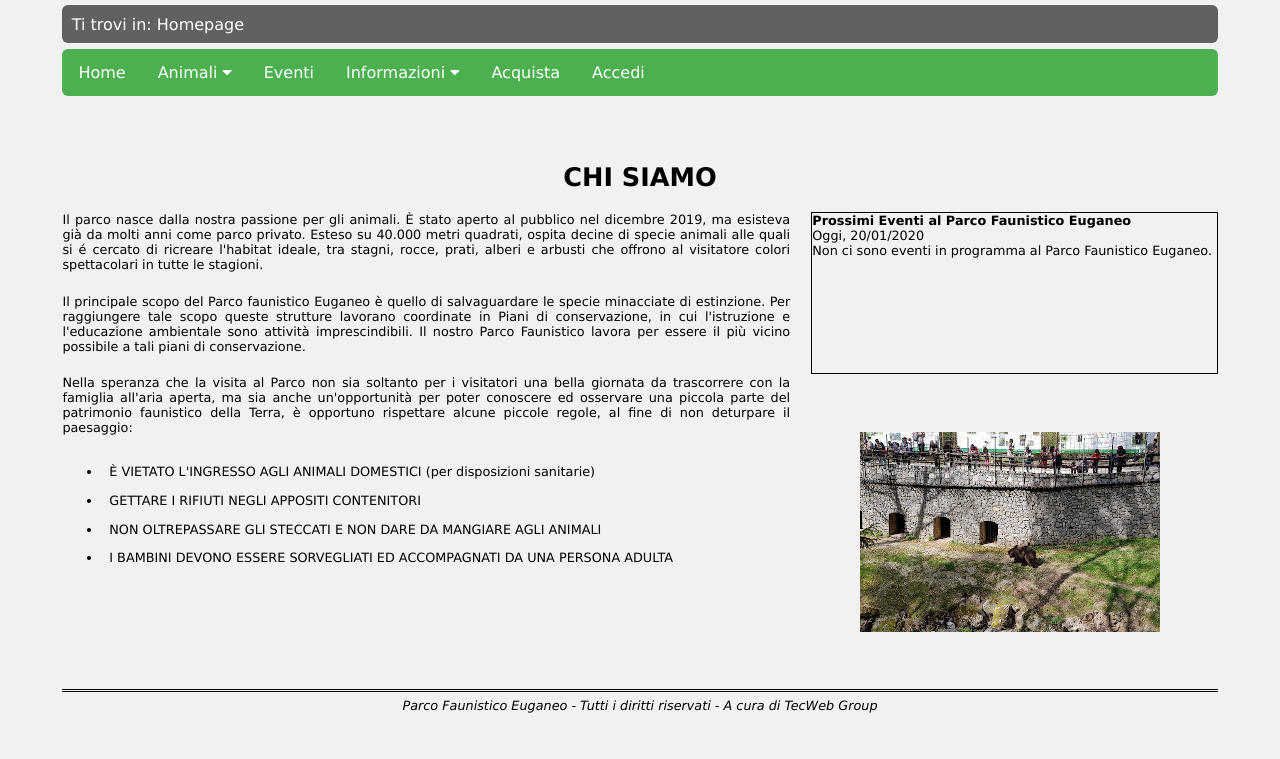
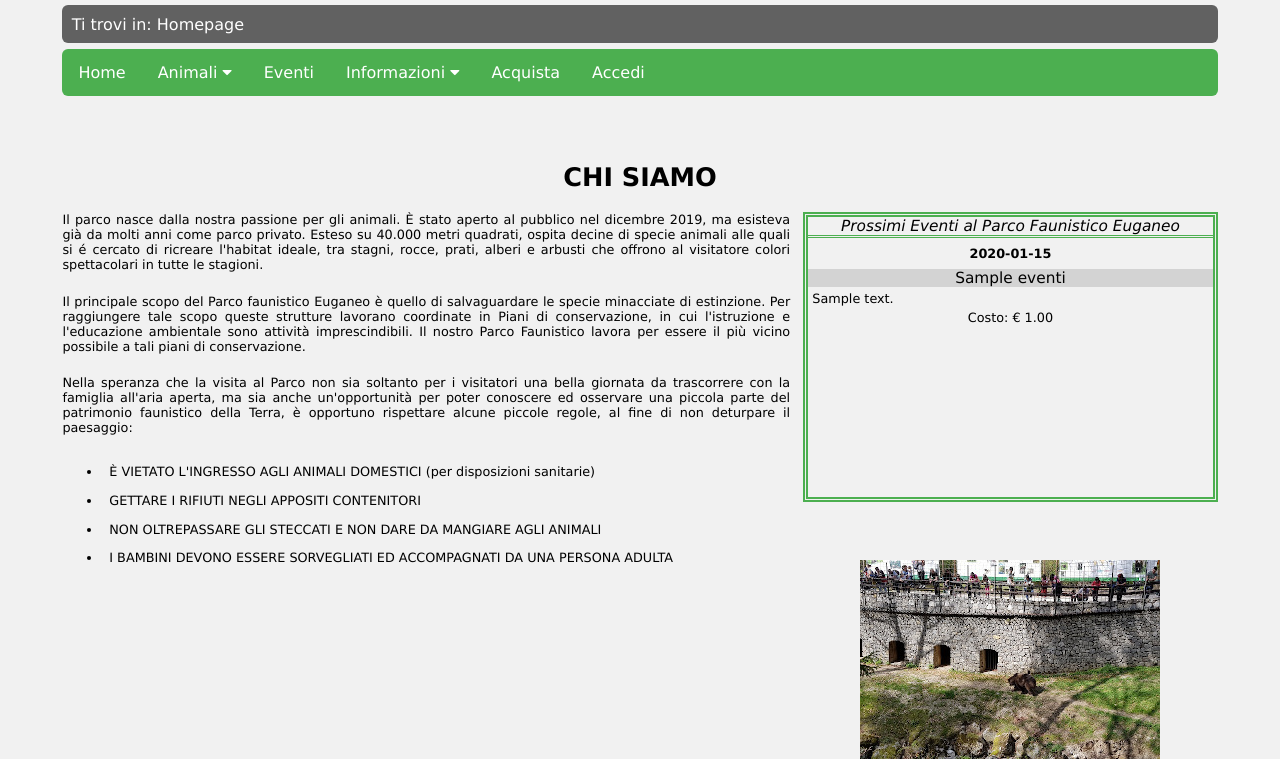
Before and after one commit to Fgiulia/progettoTecnologieWeb2019-2020, a PHP site: page /progettoTecnologieWeb2019-2020/PAGES/home.php in a window 1280 px wide. Shown: the part 151-910 px from the top of the page. Before the commit the page ends 864 px from the top, so only its background shows below. Run offline with PHP 8.4, Linux system fonts and the light colour scheme; tables that the repository leaves empty hold one stand-in row (values such as "Sample post").

Commit message:
fix css home e funzione per lettura eventi

```diff
--- a/CSS/cssGenerale.css
+++ b/CSS/cssGenerale.css
@@ -160,7 +160,7 @@ a:hover {
     padding: 0.5%;
 }
 
-/* STILE HOME PAGE */
+/* STILE DELLA HOME PAGE */
 #presentazioneSito{
     text-align: justify;
     font-size: 1vw;
@@ -183,9 +183,37 @@ a:hover {
 
 .boxProssimiEventi{
     width: 35%;
-    height: 20%;
+    height: 35%;
     float: right;
-    border: 1px solid #000000;
+    border: 5px double #4CAF50;
+    text-align: center;
+}
+
+.boxProssimiEventi .titoloBoxEventi{
+    font-size: 1.2vw;
+    font-style: italic;
+    border-bottom: 3px double #4CAF50;
+}
+
+.prossimiEventi .dataOdierna{
+    margin: 2%;
+    font-weight: bold;
+}
+
+.prossimiEventi .eventName{
+    font-size: 1.2vw;
+    font-style: inherit;
+    background-color: lightgray;
+}
+
+.prossimiEventi .eventDesc{
+    text-align: justify;
+    font-size: 1vw;
+    margin: 1%;
+}
+
+.prossimiEventi .eventPrice{
+    margin: 1%;
 }
 
 .immaginiHome img{
--- a/HTML/home.html
+++ b/HTML/home.html
@@ -41,7 +41,7 @@
 				</p>
 			</div>
 			<div class="boxProssimiEventi">
-				<p><strong>Prossimi Eventi al Parco Faunistico Euganeo</strong></p>
+				<p class="titoloBoxEventi">Prossimi Eventi al Parco Faunistico Euganeo</p>
 				<prossimiEventi></prossimiEventi>
 			</div>
 			<div class="immaginiHome">
--- a/PAGES/home.php
+++ b/PAGES/home.php
@@ -4,24 +4,28 @@
 
 #funzione per sapere la data odierna
     $oggi = date("d/m/Y");
-    $prossimiEventi = "<div id=\"prossimiEventi\"><p>Oggi&comma; ".$oggi."</p>";
+    $prossimiEventi = "<div class=\"prossimiEventi\">";
 
     $oggettoPagina = new sqlInteractions();
     $connessione = $oggettoPagina->apriConnessioneDB();
 
     if($connessione){
-        $eventi = $oggettoPagina->getEventi($oggi);
+        $evento = $oggettoPagina->getEventi();
 
-        if($eventi==null){
-            $prossimiEventi .= "<p class=\"msgErr\">Non ci sono eventi in programma al Parco Faunistico Euganeo&period;</p></div>";
+        if($evento==null){
+            $prossimiEventi .= "<p class=\"dataOdierna\">Oggi&comma; ".$oggi."</p><p class=\"messaggio\">Non ci sono eventi in programma al Parco Faunistico Euganeo&period;</p></div>";
         }
         else{
-            $prossimiEventi .= "<div id=\"prossimiEventi\">";
-            $prossimiEventi .= "</div></div>";
+            foreach($evento as $event)
+            $prossimiEventi .= "<div class=\"dataOdierna\">".$event['Data']."</div>
+                                <div class=\"eventName\">".$event['Nome']."</div>
+                                <div class=\"eventDesc\">".$event['Descrizione']."</div>
+                                <div class=\"eventPrice\"> Costo&colon; &euro; ".$event['Prezzo']."</div>
+                                </div>";
         }
     }
     else{
-        $prossimiEventi .= "<p class=\"msgErr\">Connessione al database degli eventi fallita&period;</p><p class=\"msgErr\">Per favore&comma; riprova&period;</p></div>";
+        $prossimiEventi .= "<p class=\"errorMessage\">Connessione al database degli eventi fallita&period;<br />Per favore&comma; riprova&period;</p></div>";
     }
 
     $output = file_get_contents("../HTML/home.html");
--- a/PHP/sqlInteractions.php
+++ b/PHP/sqlInteractions.php
@@ -5,12 +5,10 @@
 	const user = 'admin';
 	const pass = 'admin';
 	const dbName = 'Zoo';
-#inizializzazione di variabili
-	public $connection = null;
-	public $data = null;
 
 #funzione per la connessione ad DB
 	public function apriConnessioneDB(){
+		$connection = "";
 		$this->connection = mysqli_connect(static::host,static::user,static::pass,static::dbName);
 		if(!$this->connection){
 			return false;
@@ -154,18 +152,21 @@
 	}
 
 #funzione per la lettura da DB del prossimo evento (per la homepage)
-	public function getEventi($data){
-		$selectEventi = 'SELECT Nome, Prezzo, Data FROM Eventi WHERE Data=\''.$data.'\'';
-		$selectEventiResult = mysqli_query($this->connection,$selectEventi);
+	public function getEventi(){
+		$data = date("YYYY-mm-dd");
+		$selectEvents = 'SELECT Nome, Prezzo, Data, Descrizione FROM Eventi WHERE Data=\''.$data.'\' OR Data>\''.$data.'\' ORDER BY Data ASC LIMIT 1';
+		$selectEventsResult = mysqli_query($this->connection,$selectEvents);
 
-		if(mysqli_num_rows($selectEventiResult)==0){
-		#	$newData = DATEADD(DD,1,$data);
-		#	$this->getEventi($newData);
+		if(mysqli_num_rows($selectEventsResult)==0){
 			return null;
 		}
 		else{
-			$evento = array('Nome'=>$row['Nome'],'Prezzo'=>$row['Prezzo'],'Data'=>$row['Data'],'Giorno'=>$row['Giorno']);
-			return $evento;
+			$eventi = array();
+			while($row=mysqli_fetch_assoc($selectEventsResult)){
+				$arraySingoloEvento = array('Nome'=>$row['Nome'],'Prezzo'=>$row['Prezzo'],'Data'=>$row['Data'],'Descrizione'=>$row['Descrizione']);
+				array_push($eventi,$arraySingoloEvento);
+			}
+			return $eventi;
 		}
 	}
 
```
